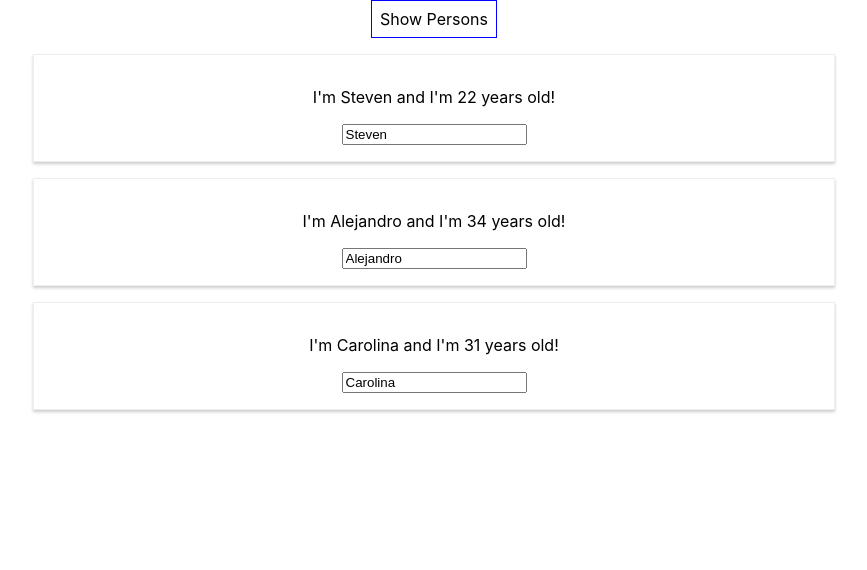
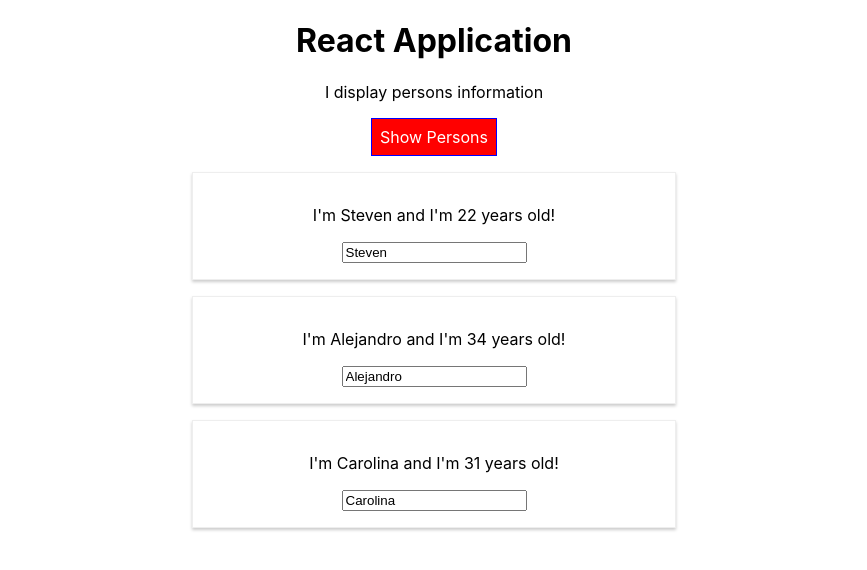
Before and after one commit to StevenAnaya/MasteringReactJS, a React (Create React App) app in the folder mastering-react/: page / in a window 1280 px wide. Both pictures are taken after a click on the button "Show Persons". Shown: the top 570 px of the page, without its empty margins (206-1073 px from the left). Built offline with nearby package versions, Linux system fonts and the light colour scheme.

Commit message:
Styling components in React

```diff
--- a/mastering-react/package.json
+++ b/mastering-react/package.json
@@ -6,9 +6,11 @@
     "@testing-library/jest-dom": "^4.2.4",
     "@testing-library/react": "^9.4.0",
     "@testing-library/user-event": "^7.2.1",
+    "radium": "^0.26.0",
     "react": "^16.12.0",
     "react-dom": "^16.12.0",
-    "react-scripts": "3.3.0"
+    "react-scripts": "3.3.0",
+    "styled-components": "^4.4.1"
   },
   "scripts": {
     "start": "react-scripts start",
--- a/mastering-react/src/App.css
+++ b/mastering-react/src/App.css
@@ -1,3 +1,11 @@
 .App {
   text-align: center;
 }
+
+.red {
+  color: red;
+}
+
+.bold {
+  font-weight: bold;
+}
--- a/mastering-react/src/App.js
+++ b/mastering-react/src/App.js
@@ -1,8 +1,24 @@
 import React, { Component } from 'react';
+import styled from 'styled-components';
 import './App.css';
 
 /* COMPONENTS */
 import Person from './Person';
+
+/* STYLES */
+const StyledButton = styled.button`
+  background-color: ${props => props.alts ? 'red' : 'green'};
+  color: white;
+  font: inherit;
+  border: 1px solid blue;
+  padding: 8px;
+  cursor: pointer;
+
+  &:hover {
+    background-color: ${props => props.alts ? 'salmon' : 'lightgreen'};
+    color: black;
+  }
+`;
 
 class App extends Component {
   state = {
@@ -42,13 +58,16 @@ class App extends Component {
     this.setState({ persons });
   };
 
+
   render() {
-    const style = {
-      backgroundColor: 'white',
-      font: 'inherit',
-      border: '1px solid blue',
-      padding: '8px',
-      cursor: 'pointer'
+    const classes = [];
+
+    if (this.state.persons.length <= 2) {
+      classes.push('red');
+    };
+
+    if (this.state.persons.length <= 1) {
+      classes.push('bold');
     };
 
     let persons = null;
@@ -73,9 +92,11 @@ class App extends Component {
 
     return (
       <div className="App">
-        <button
-          style={style}
-          onClick={this.switchVisibilityPersons}>Show Persons</button>
+        <h1>React Application</h1>
+        <p className={classes.join(' ')}>I display persons information</p>
+        <StyledButton
+          onClick={this.switchVisibilityPersons}
+          alts={this.state.showPersons}>Show Persons</StyledButton>
           <div>
             {
               persons
--- a/mastering-react/src/Person/index.css
+++ /dev/null
@@ -1,8 +0,0 @@
-.Person {
-  width: 60%;
-  margin: 16px auto;
-  border: 1px solid #eee;
-  box-shadow: 0 2px 3px #ccc;
-  padding: 16px;
-  text-align: center;
-}
--- a/mastering-react/src/Person/index.js
+++ b/mastering-react/src/Person/index.js
@@ -1,15 +1,27 @@
 import React from 'react';
+import styled from 'styled-components';
 
 /* STYLES */
-import './index.css';
+const StyledDiv = styled.div`
+  width: 60%;
+  margin: 16px auto;
+  border: 1px solid #eee;
+  box-shadow: 0 2px 3px #ccc;
+  padding: 16px;
+  text-align: center;
+
+  @media (min-width: 500px) {
+    width: 450px;
+  }
+`;
 
 const Person = (props) => {
   return (
-    <div className="Person">
+    <StyledDiv>
       <p onClick={props.click}>I'm {props.name} and I'm {props.age} years old!</p>
       <p>{props.children}</p>
       <input type="text" onChange={props.change} value={props.name}/>
-    </div>
+    </StyledDiv>
   );
 };
 
```
Also changed, not shown: 1 other file (tests, documents, lock files or other folders).
